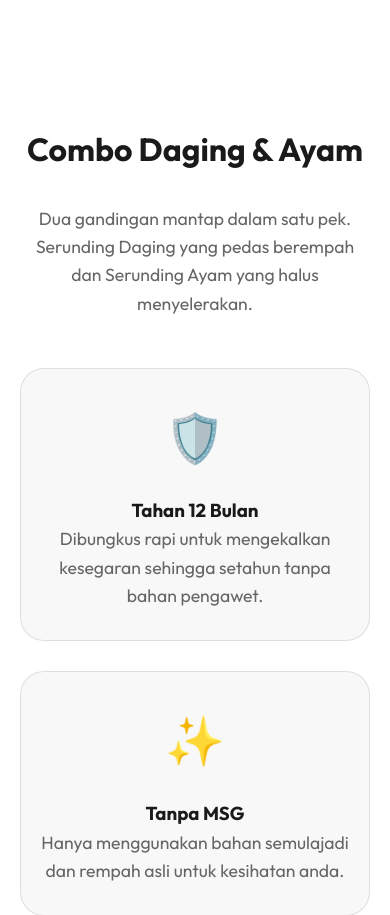
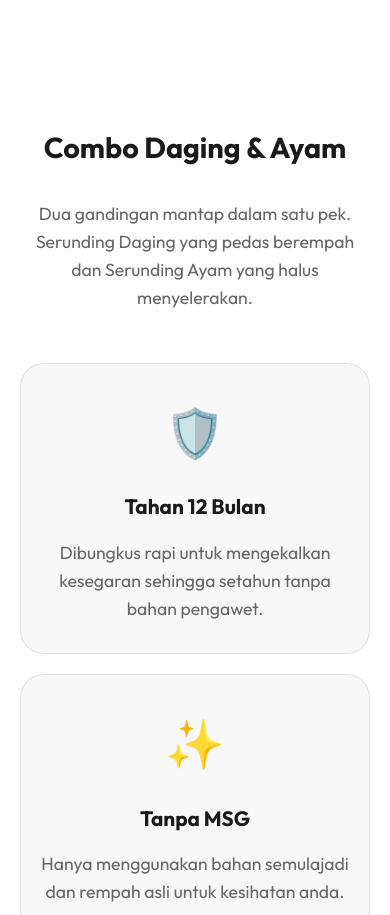
Before and after one commit to hajiwanserunding/lp1, a plain HTML site: page index.html in a window 390 px wide. Shown: the part 780-1695 px from the top of the page. Drawn offline with Linux system fonts and the light colour scheme.

Commit message:
fix: quality section display on mobile

```diff
--- a/style.css
+++ b/style.css
@@ -51,6 +51,7 @@ section {
     align-items: center;
     position: relative;
     overflow: hidden;
+    width: 100%;
 }
 
 /* Typography */
@@ -75,6 +76,11 @@ p {
     color: var(--text-gray);
     max-width: 600px;
     text-align: center;
+    margin: 0 auto;
+}
+
+.feature-card p {
+    max-width: 100%;
 }
 
 /* Hero Section */
@@ -85,6 +91,8 @@ p {
 .hero-content {
     z-index: 10;
     text-align: center;
+    width: 100%;
+    max-width: 1200px;
 }
 
 .hero-image {
@@ -120,11 +128,20 @@ p {
 .feature-card {
     background: var(--bg-alt);
     border: 1px solid var(--glass-border);
-    padding: 40px;
+    padding: 50px 30px;
     border-radius: 24px;
     transition: transform 0.3s ease, background 0.3s ease;
     text-align: center;
     color: var(--text-dark);
+    display: flex;
+    flex-direction: column;
+    justify-content: center;
+    height: 100%;
+}
+
+.feature-card h3 {
+    margin-bottom: 15px;
+    font-size: 1.5rem;
 }
 
 .feature-card:hover {
@@ -224,11 +241,20 @@ p {
         padding: 30px 20px;
     }
 
+    .feature-card h3 {
+        font-size: 1.3rem;
+    }
+
     .features-grid {
         grid-template-columns: 1fr;
+        gap: 20px;
     }
 
     .travel-flex>div {
         min-width: 100% !important;
     }
+
+    h2 {
+        font-size: 1.8rem;
+    }
 }
```
